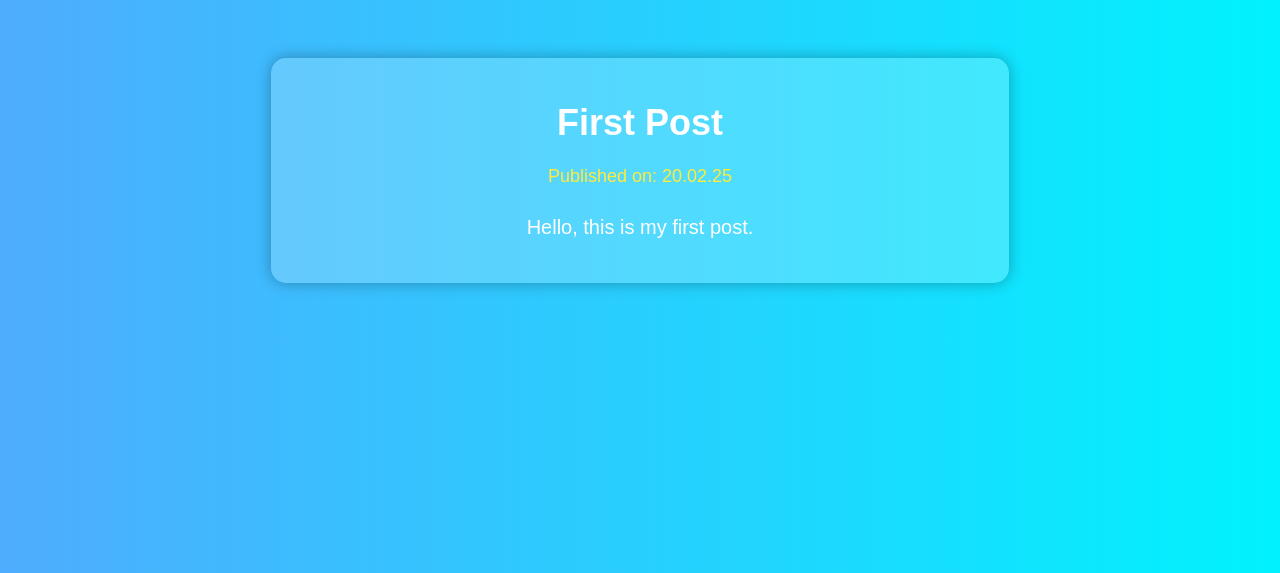
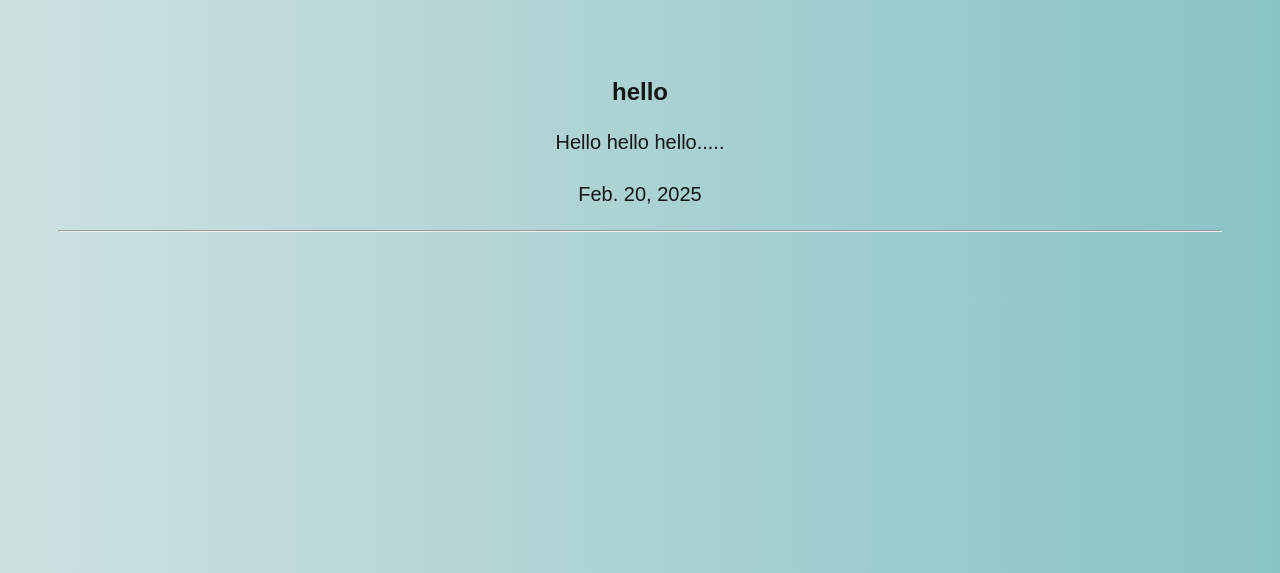
Before and after one commit to Chandrika002/blog_site, a Django app: page /single_post/1 in a window 1280 px wide. Shown: the top 573 px of the page. Run offline with Django 5.2, Linux system fonts and the light colour scheme; data comes from the database, SQL or seed files in the repository.

Commit message:
updated single post

```diff
--- a/templates/single_post.html
+++ b/templates/single_post.html
@@ -3,12 +3,12 @@
 <head>
     <meta charset="UTF-8">
     <meta name="viewport" content="width=device-width, initial-scale=1.0">
-    <title>First Post</title>
+    <!-- <title>First Post</title> -->
     <style>
         body {
             font-family: Arial, sans-serif;
-            background: linear-gradient(to right, #4facfe, #00f2fe);
-            color: #fff;
+            background: linear-gradient(to right, #cee1e1, #88c3c6);
+            color: #161616;
             text-align: center;
             padding: 50px;
         }
@@ -26,7 +26,7 @@
         }
         .publish-date {
             font-size: 18px;
-            color: #ffeb3b;
+            color: #e3d97f;
             margin-bottom: 20px;
         }
         p {
@@ -36,10 +36,19 @@
     </style>
 </head>
 <body>
-    <div class="post-container">
+    <!-- <div class="post-container">
         <h1>First Post</h1>
         <p class="publish-date">Published on: 20.02.25</p>
         <p>Hello, this is my first post.</p>
+    </div> -->
+
+    <div class="article">
+        <!-- <a href="{% url 'one-post' post.id %}"> -->
+            <h2>{{ post.title }}</h2>
+        <!-- </a> -->
+        <p>{{ post.content }}</p>
+        <p>{{ post.publish_date }}</p>
+        <hr>
     </div>
 </body>
 </html>
```
